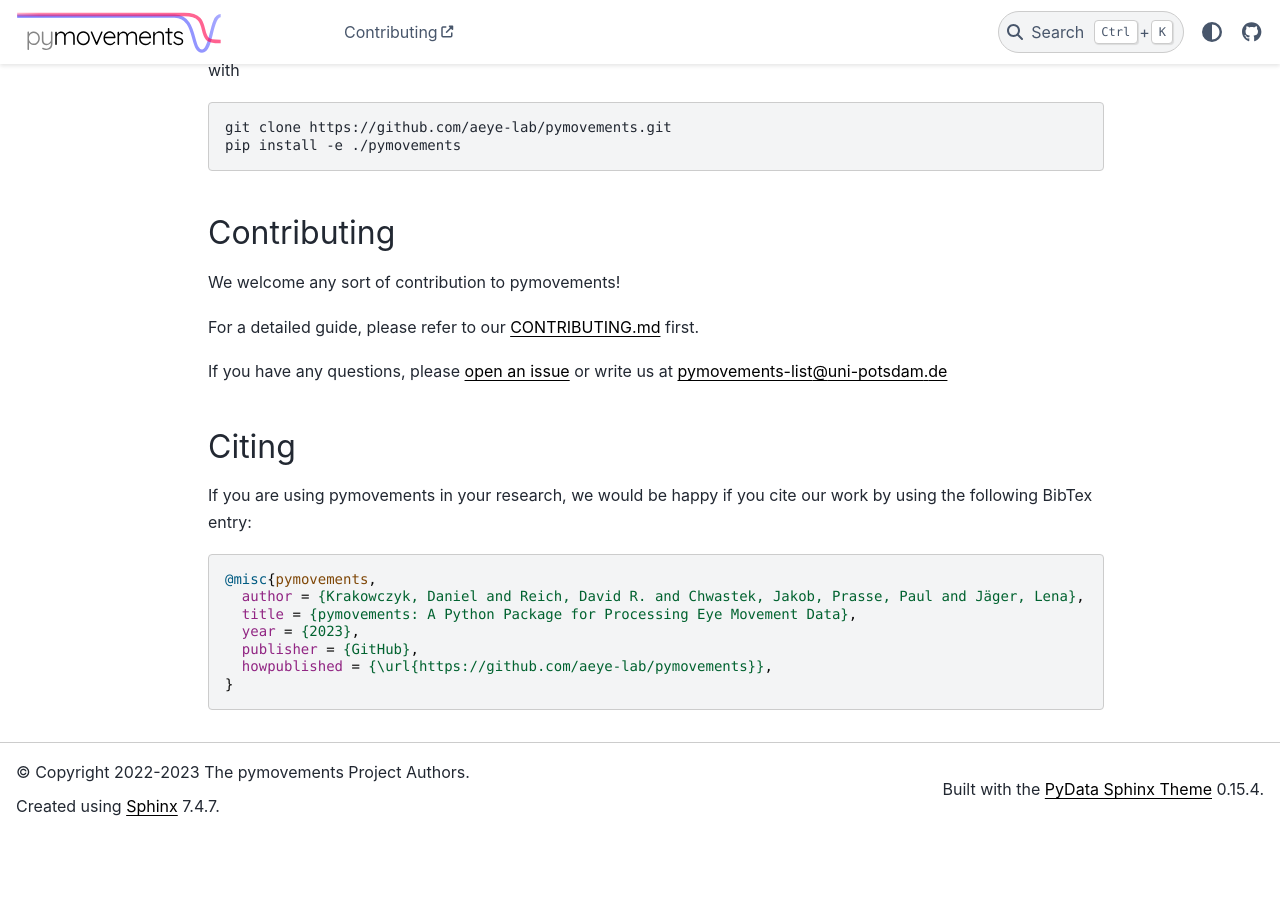
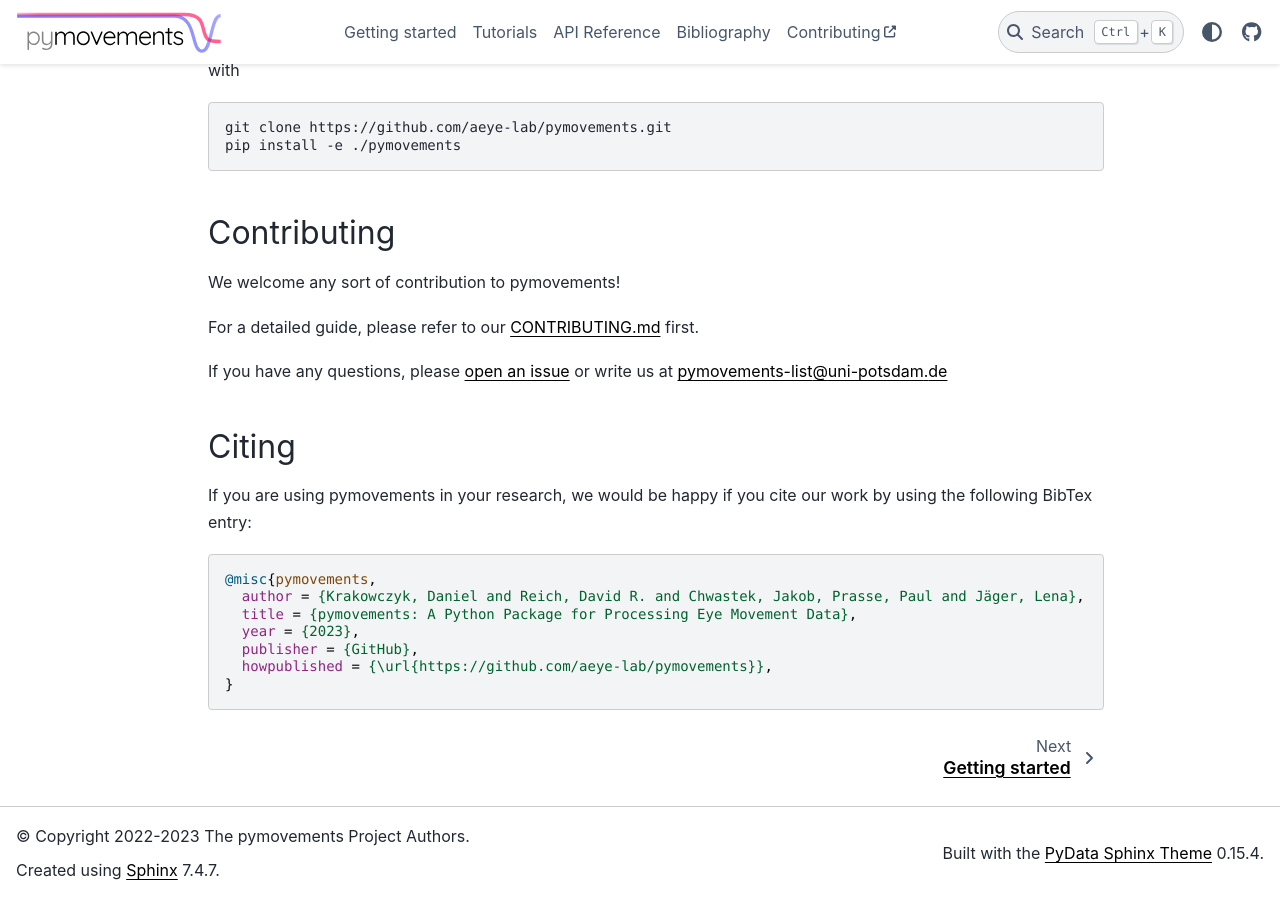
Before and after one commit to aeye-lab/pymovements, a Sphinx documentation site: the page built from docs/source/index.rst, in a window 1280 px wide and 900 px high, scrolled down 1539 px. Built offline with Sphinx 7.4.7 and the PyData theme 0.15.4, drawn with Linux system fonts in a browser that asks for light colours; the version number is read from the project's files by our own code; before the commit the page ends 2375 px from its top, so only the background shows below that.

```diff
--- a/docs/source/index.rst
+++ b/docs/source/index.rst
@@ -3,3 +3,12 @@ Welcome to the pymovements documentation!
 =========================================
 
 .. mdinclude:: ../../README.md
+
+.. toctree::
+   :hidden:
+   :maxdepth: 2
+
+   getting-started
+   tutorial/index
+   reference/index
+   bibliography
```
